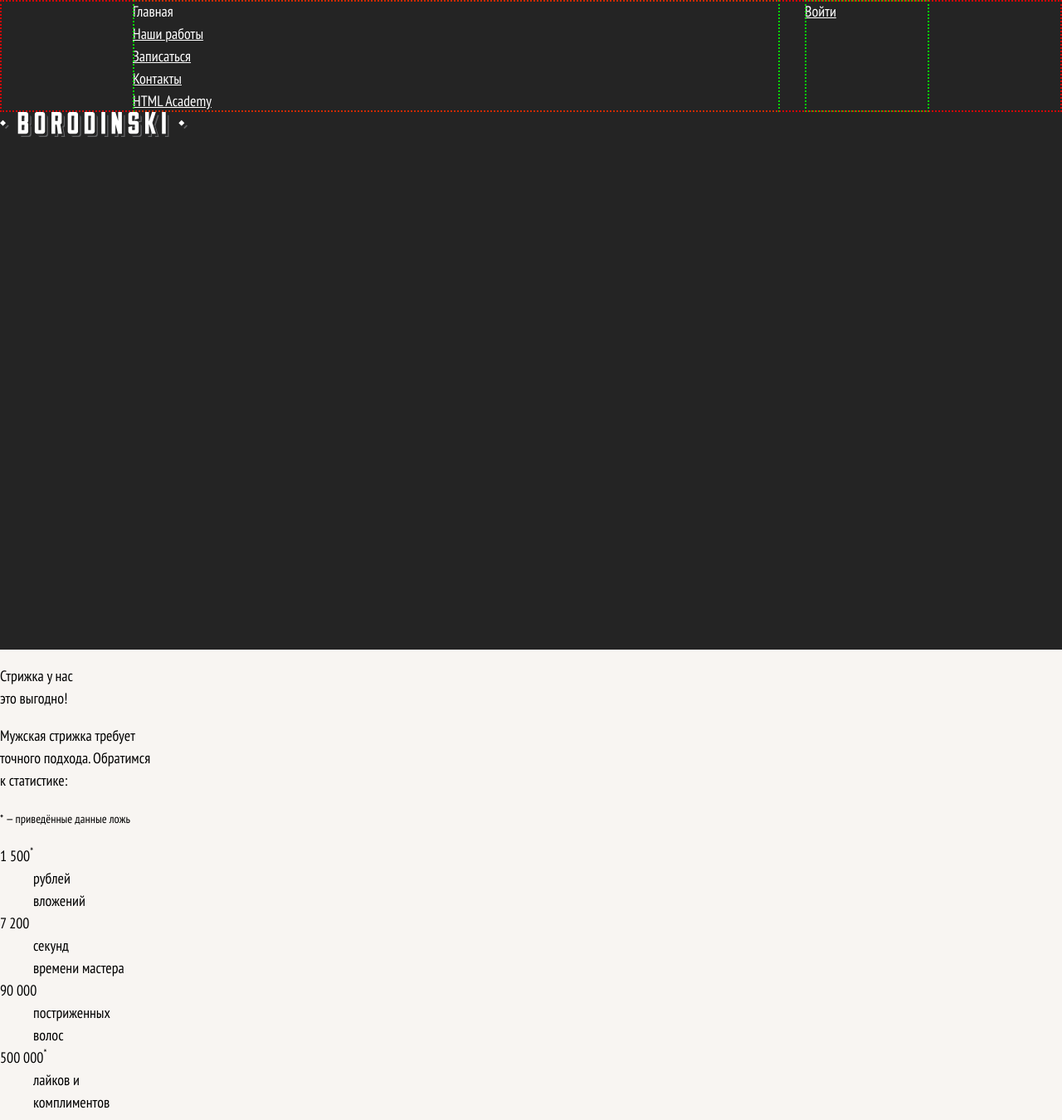
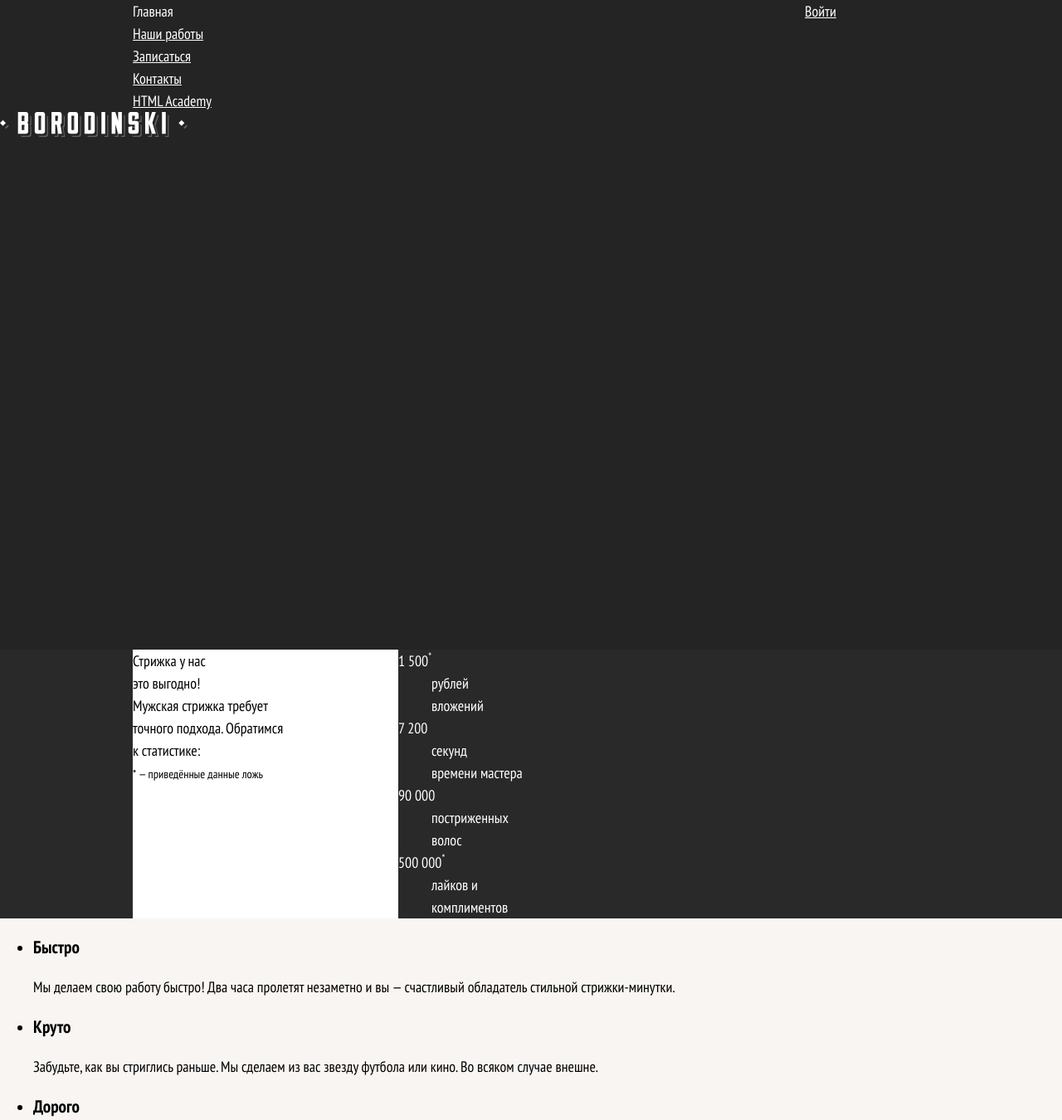
Before and after one commit to alienat3d/borodinsky-v2, a website: page source/index.html in a window 1280 px wide. Shown: the top 1350 px of the page at 83% size. Drawn offline with nearby package versions, Linux system fonts and the light colour scheme; files that its build step writes are made by us from their sources.

Commit message:
add: adaptive layouts to stats section

```diff
--- a/source/index.html
+++ b/source/index.html
@@ -70,6 +70,7 @@
 
     <!-- === STATS === -->
     <section class="stats">
+      <div class="stats__wrapper">
         <header class="stats__header">
           <h2 class="visually-hidden">
             Статистика Барбершопа
@@ -130,6 +131,7 @@
         <small class="stats__legend stats__legend--bottom">
           * — приведённые данные ложь
         </small>
+      </div>
     </section>
     <!-- === / STATS === -->
     <!-- === ADVANTAGES === -->
--- a/source/less/blocks/main-nav.less
+++ b/source/less/blocks/main-nav.less
@@ -1,8 +1,3 @@
-.main-nav {
-  outline: 2px dotted rgba(255, 0, 0, 0.8);
-  outline-offset: -2px;
-}
-
 .main-nav__toggle {
   @media (min-width: @tablet-width) {
     display: none;
--- a/source/less/blocks/site-list.less
+++ b/source/less/blocks/site-list.less
@@ -1,7 +1,4 @@
 .site-list {
-  outline: 2px dotted rgba(0, 255, 0, 0.8);
-  outline-offset: -2px;
-
   @media (min-width: @tablet-width) {
     width: 570px;
   }
--- /dev/null
+++ b/source/less/blocks/stats.less
@@ -0,0 +1,48 @@
+.stats {
+  background-color: @darkgrey;
+  color: #ffffff;
+}
+
+.stats__wrapper {
+  @media (min-width: @tablet-width) {
+    padding: 0 64px;
+  }
+
+  @media (min-width: @desktop-width) {
+    margin: auto;
+    max-width: 960px;
+    display: grid;
+    grid-template-columns: 1fr 2fr;
+  }
+}
+
+.stats__header {
+  background-color: #ffffff;
+  color: #000000;
+}
+
+.stats__slogan {
+  margin: 0;
+}
+
+.stats__intro {
+  margin: 0;
+}
+
+.stats__legend {
+  margin: 0;
+}
+.stats__legend--top {
+  @media (max-width: @mobile-width-only) {
+    display: none;
+  }
+}
+.stats__legend--bottom {
+  @media (min-width: @tablet-width) {
+    display: none;
+  }
+}
+
+.stats__list {
+  margin: 0;
+}
--- a/source/less/blocks/user-list.less
+++ b/source/less/blocks/user-list.less
@@ -1,7 +1,4 @@
 .user-list {
-  outline: 2px dotted rgba(0, 255, 0, 0.8);
-  outline-offset: -2px;
-
   @media (min-width: @tablet-width) {
     width: 60px;
   }
--- a/source/less/style.less
+++ b/source/less/style.less
@@ -1,13 +1,14 @@
 @import "global/variables.less";
 @import "global/fonts.less";
 @import "global/global.less";
-@import "mixins.less";
+@import "global/mixins.less";
 @import "blocks/container.less";
 @import "blocks/main-nav.less";
 @import "blocks/page-header.less";
 @import "blocks/page-main.less";
 @import "blocks/page.less";
 @import "blocks/site-list.less";
+@import "blocks/stats.less";
 @import "blocks/user-list.less";
 // ===| / IMPORTS |===
 
```
Also changed, not shown: source/less/global/mixins.less (added), source/less/mixins.less (deleted). Lines whose indentation alone changed are shown as unchanged.
